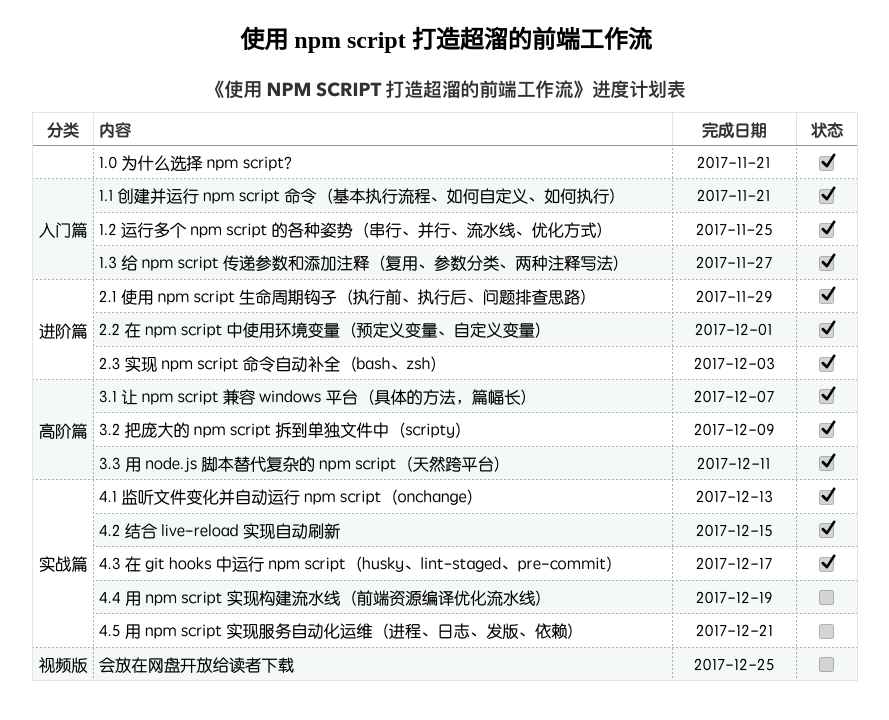
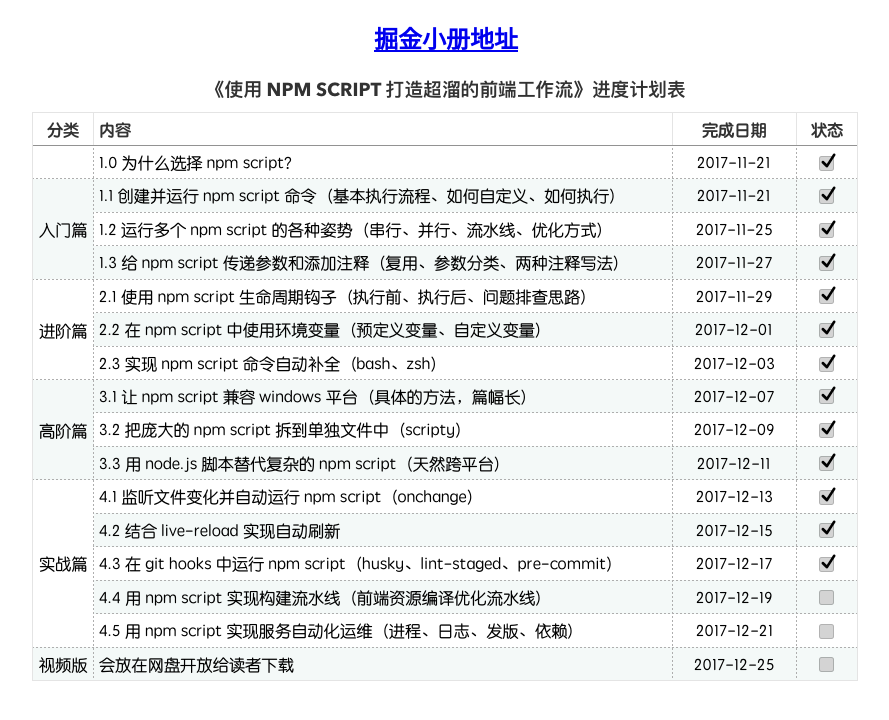
Before and after one commit to wangshijun/automated-workflow-with-npm-script, a website: page client/index.html in a window 1280 px wide. Shown: the whole page, without its empty margins (194-1083 px from the left). Drawn offline with Linux system fonts and the light colour scheme.

Commit message:
prepare new src files

```diff
--- a/client/index.html
+++ b/client/index.html
@@ -11,7 +11,7 @@
 </head>
 
 <body>
-  <h2>使用 npm script 打造超溜的前端工作流</h2>
+  <h2><a href="https://juejin.im/book/5a1212bc51882531ea64df07">掘金小册地址</a></h2>
   <div class="schedule"></div>
 </body>
 
```
